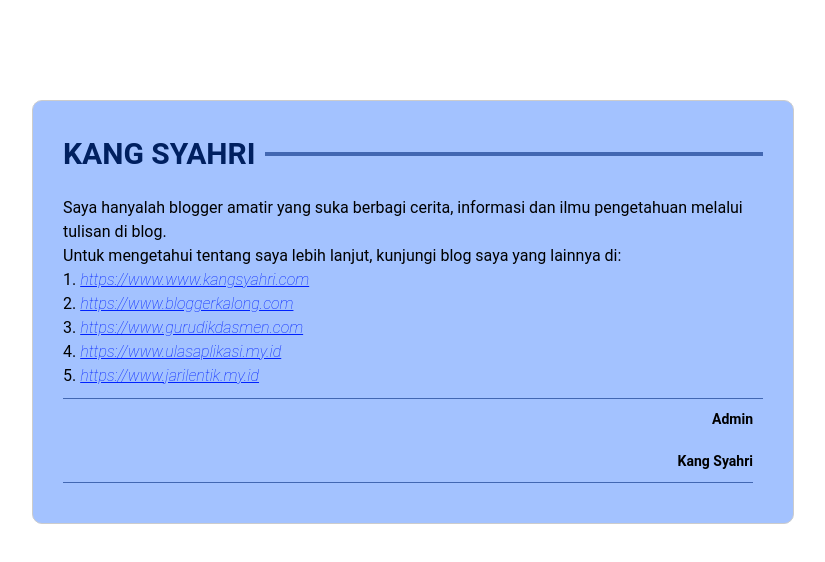
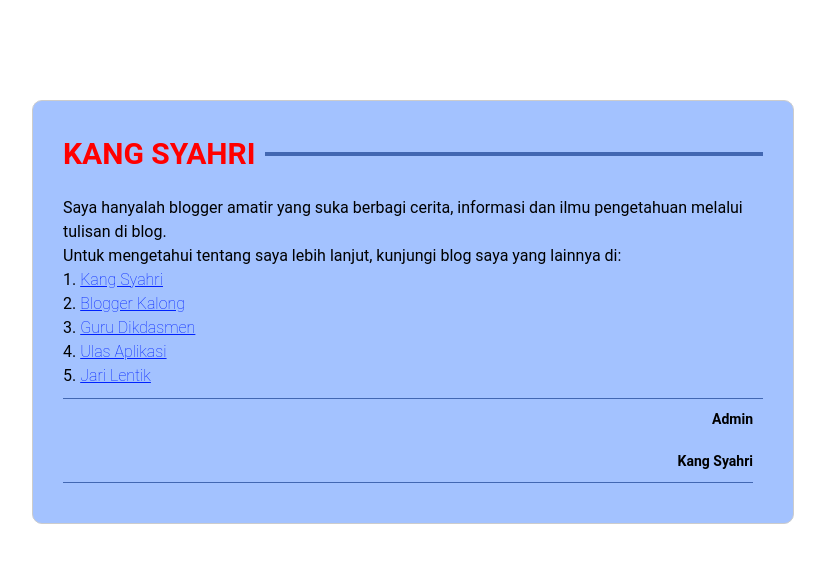
Before and after one commit to kangsyahri/Blogger-Kalong, a plain HTML site: page index.html in a window 1280 px wide. Shown: the whole page, without its empty margins (227-1052 px from the left). Drawn offline with Linux system fonts and the light colour scheme.

Commit message:
Update index.html

```diff
--- a/index.html
+++ b/index.html
@@ -31,7 +31,7 @@
 			text-transform: uppercase;
 			font-size: 30px;
 			font-weight: 600;
-			color: #002060;
+			color: #FF0000;
 			display: flex;
 			align-items: center;
 			gap: 10px;
@@ -84,15 +84,15 @@
 			<br>
 			Untuk mengetahui tentang saya lebih lanjut, kunjungi blog saya yang lainnya di:
 			<br>
-			1. <a href="https://www.kangsyahri.com" target="_blank"><em>https://www.www.kangsyahri.com</em></a>
+			1. <a href="https://www.kangsyahri.com" target="_blank">Kang Syahri</a>
 			<br>
-			2. <a href="https://www.bloggerkalong.com" target="_blank"><em>https://www.bloggerkalong.com</em></a>
+			2. <a href="https://www.bloggerkalong.com" target="_blank">Blogger Kalong</a>
 			<br>
-			3. <a href="https://www.gurudikdasmen.com" target="_blank"><em>https://www.gurudikdasmen.com</em></a>
+			3. <a href="https://www.gurudikdasmen.com" target="_blank">Guru Dikdasmen</a>
 			<br>
-			4. <a href="https://www.ulasaplikasi.my.id" target="_blank"><em>https://www.ulasaplikasi.my.id</em></a>
+			4. <a href="https://www.ulasaplikasi.my.id" target="_blank">Ulas Aplikasi</a>
 			<br>
-			5. <a href="https://www.jarilentik.my.id" target="_blank"><em>https://www.jarilentik.my.id</em></a>
+			5. <a href="https://www.jarilentik.my.id" target="_blank">Jari Lentik</a>
 			</br>
 		</p>
 		<div class="foot">
```
